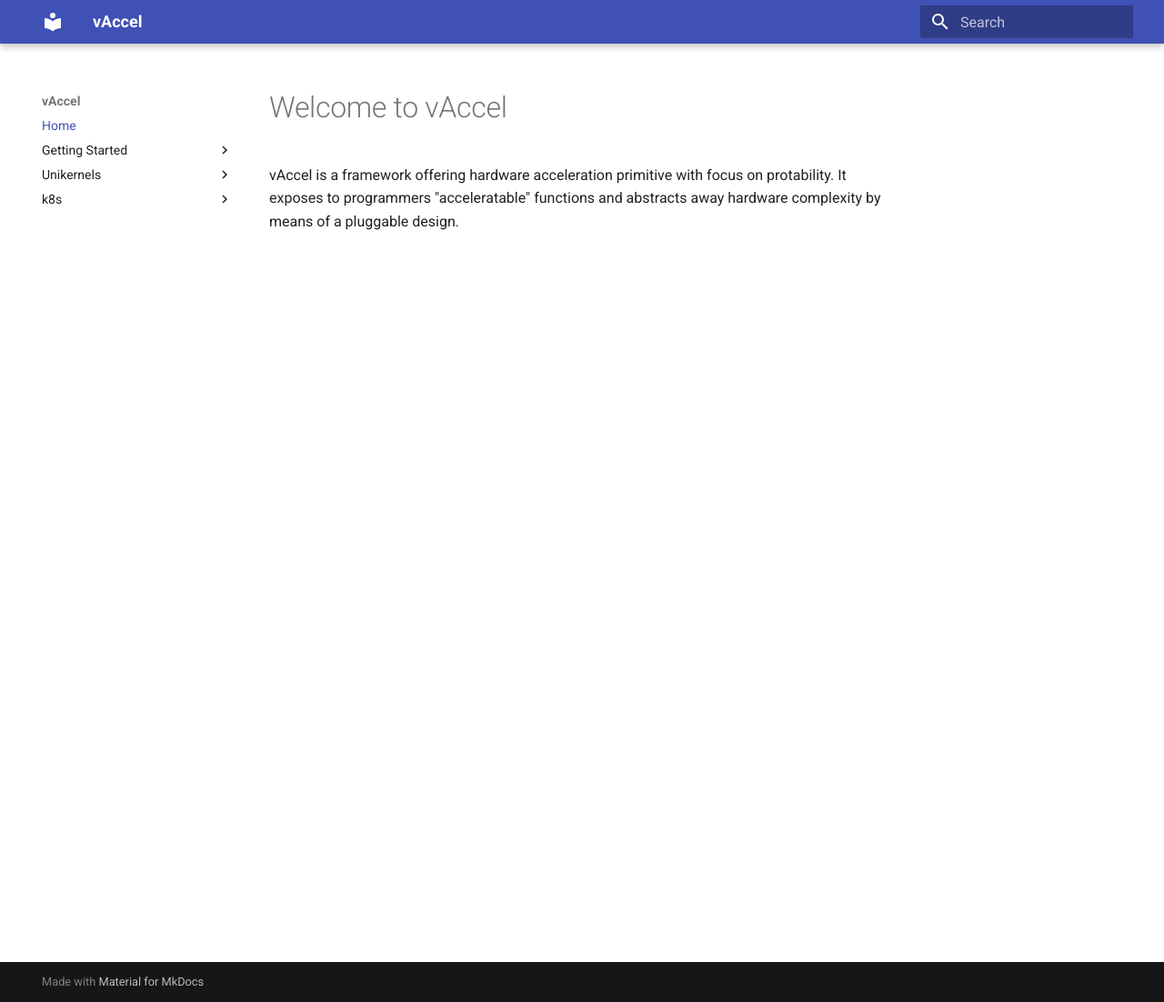
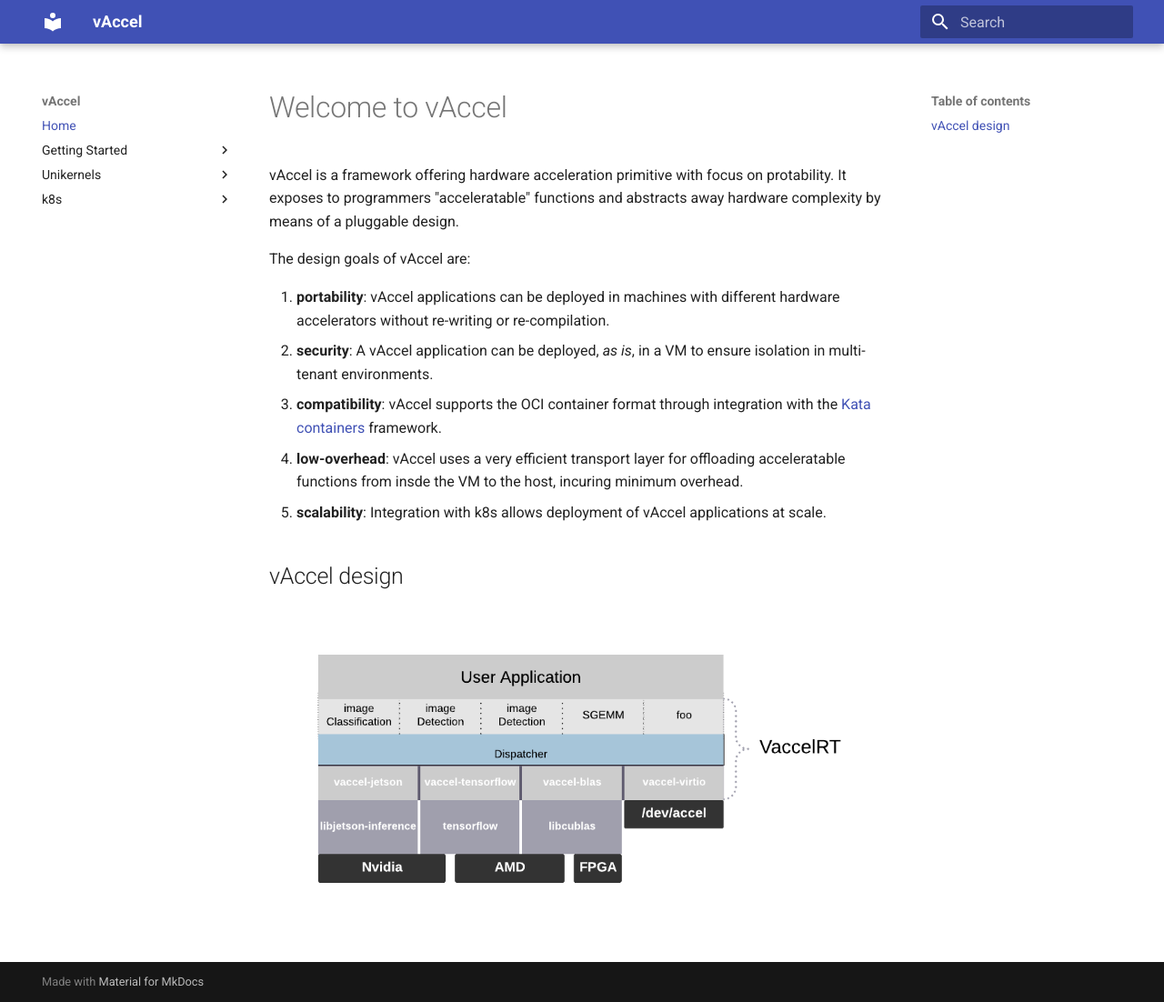
Before and after one commit to nubificus/vaccel-docs, an MkDocs documentation site: the page built from docs/index.md, in a window 1280 px wide and 1102 px high. Shown: the whole window at 91% size. Built offline with MkDocs 1.6.1 and Material for MkDocs 9.7.7, drawn with Linux system fonts in a browser that asks for light colours.

Commit message:
Home page content
Signed-off-by: Babis Chalios <mail@bchalios.io>

```diff
--- a/docs/index.md
+++ b/docs/index.md
@@ -3,3 +3,21 @@
 vAccel is a framework offering hardware acceleration primitive with focus on
 protability. It exposes to programmers "acceleratable" functions and abstracts
 away hardware complexity by means of a pluggable design.
+
+The design goals of vAccel are:
+
+1. **portability**: vAccel applications can be deployed in machines with
+different hardware accelerators without re-writing or re-compilation.
+2. **security**: A vAccel application can be deployed, *as is*, in a VM to
+ensure isolation in multi-tenant environments.
+3. **compatibility**: vAccel supports the OCI container format through integration
+with the [Kata containers](https://katacontainers.io/) framework.
+4. **low-overhead**: vAccel uses a very efficient transport layer for offloading
+acceleratable functions from insde the VM to the host, incuring minimum overhead.
+5. **scalability**: Integration with k8s allows deployment of vAccel applications
+at scale.
+
+
+## vAccel design
+
+![vAccel](img/vaccel.png)
--- a/mkdocs.yml
+++ b/mkdocs.yml
@@ -15,6 +15,11 @@
 features:
   - navigation.instant
   - navigation.sections
+  - navigation.expand
+  - toc.integrate
 
 markdown_extensions:
   - footnotes
+
+toc:
+  - permalink: true
```
Also changed, not shown: docs/img/vaccel.png (added).
